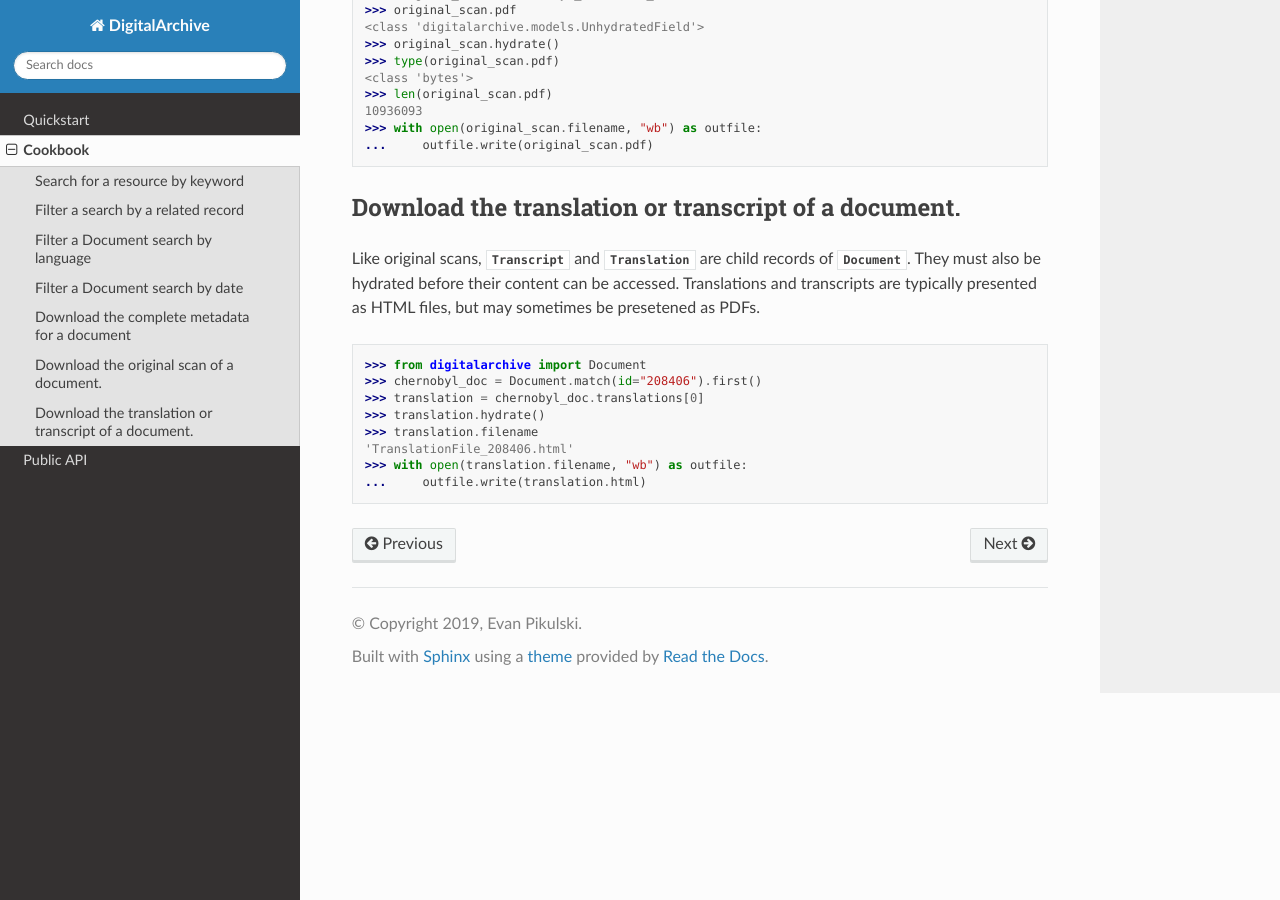
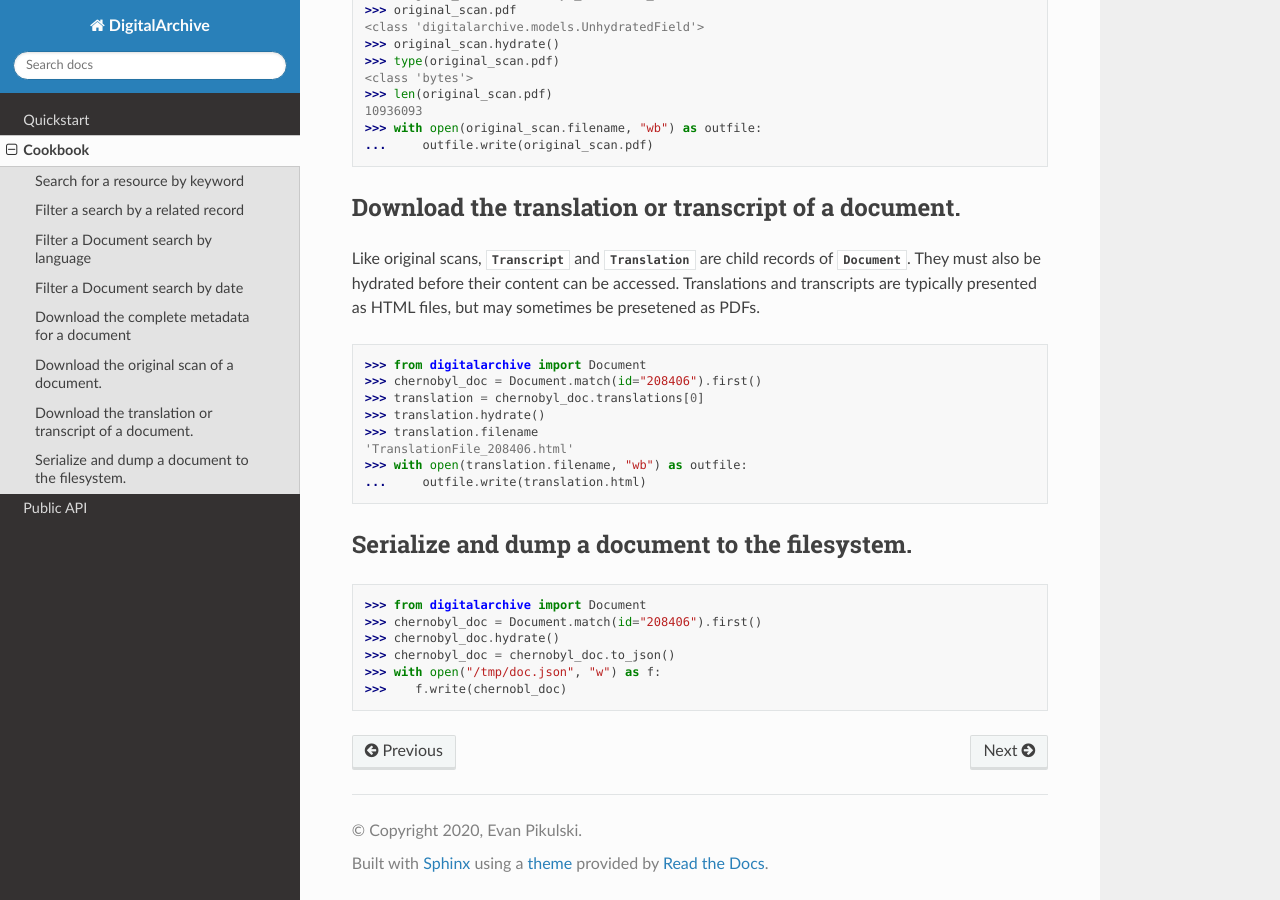
Before and after one commit to epikulski/digitalarchive, a Sphinx documentation site: the page built from docs/source/cookbook.rst, in a window 1280 px wide and 900 px high, scrolled down 1903 px. Built offline with Sphinx 7.4.7 and the Read the Docs theme 2.0.0, drawn with Linux system fonts in a browser that asks for light colours.

Commit message:
Release/v0.1.9 (#37)
* Added cookbook entry for to_json method.

* Bump version and copyright notice.

```diff
--- a/docs/source/conf.py
+++ b/docs/source/conf.py
@@ -19,11 +19,11 @@
 # -- Project information -----------------------------------------------------
 
 project = 'DigitalArchive'
-copyright = '2019, Evan Pikulski'
+copyright = '2020, Evan Pikulski'
 author = 'Evan Pikulski'
 
 # The full version, including alpha/beta/rc tags
-release = '0.1.8'
+release = '0.1.9'
 
 
 # -- General configuration ---------------------------------------------------
--- a/docs/source/cookbook.rst
+++ b/docs/source/cookbook.rst
@@ -99,3 +99,12 @@
     'TranslationFile_208406.html'
     >>> with open(translation.filename, "wb") as outfile:
     ...     outfile.write(translation.html)
+
+Serialize and dump a document to the filesystem.
+-----------------------------------
+    >>> from digitalarchive import Document
+    >>> chernobyl_doc = Document.match(id="208406").first()
+    >>> chernobyl_doc.hydrate()
+    >>> chernobyl_doc = chernobyl_doc.to_json()
+    >>> with open("/tmp/doc.json", "w") as f:
+    >>>    f.write(chernobl_doc)
--- a/setup.py
+++ b/setup.py
@@ -18,7 +18,7 @@
 EMAIL = "epikulsk@gmail.com"
 AUTHOR = "Evan Pikulski"
 REQUIRES_PYTHON = ">=3.7.0"
-VERSION = "0.1.8"
+VERSION = "0.1.9"
 
 # Required 3rd party libraries.
 REQUIRED = ["requests"]
```
